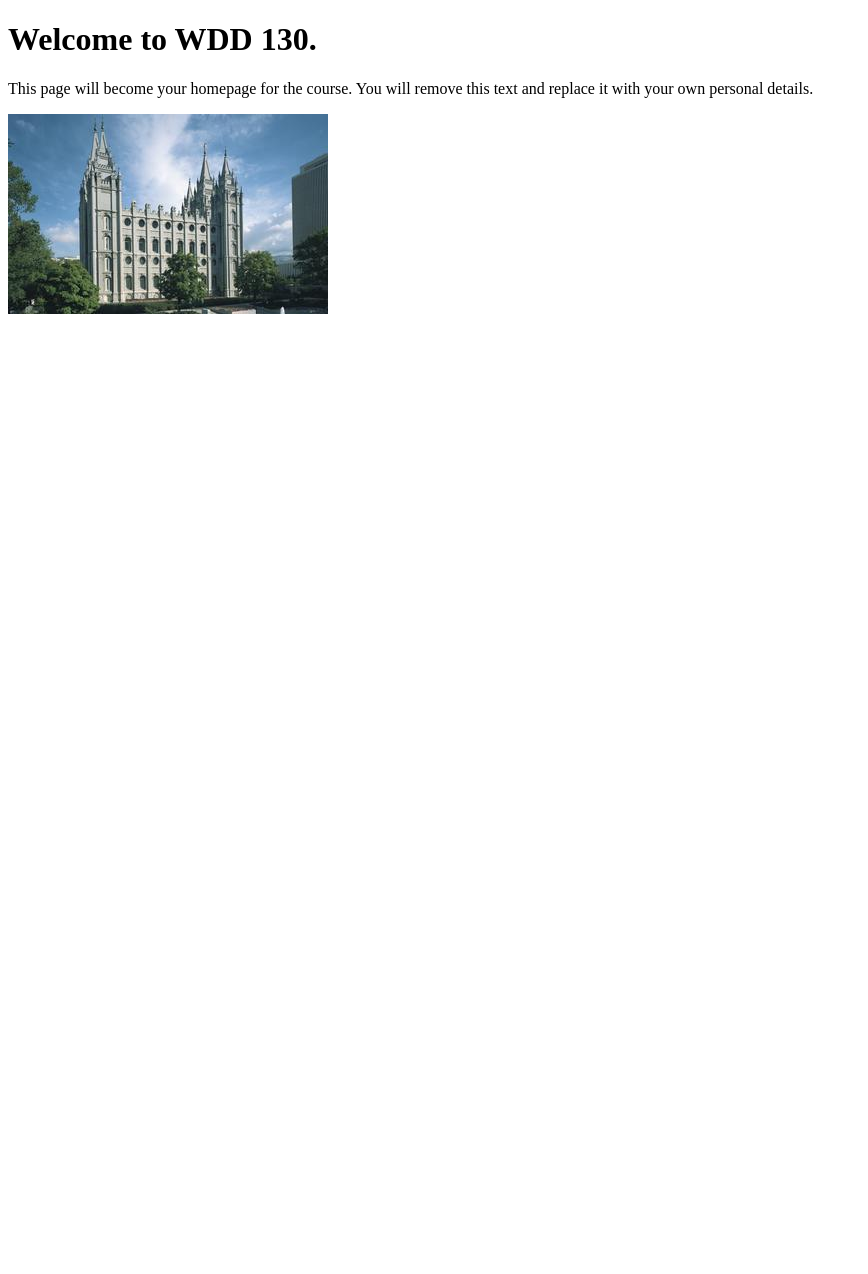
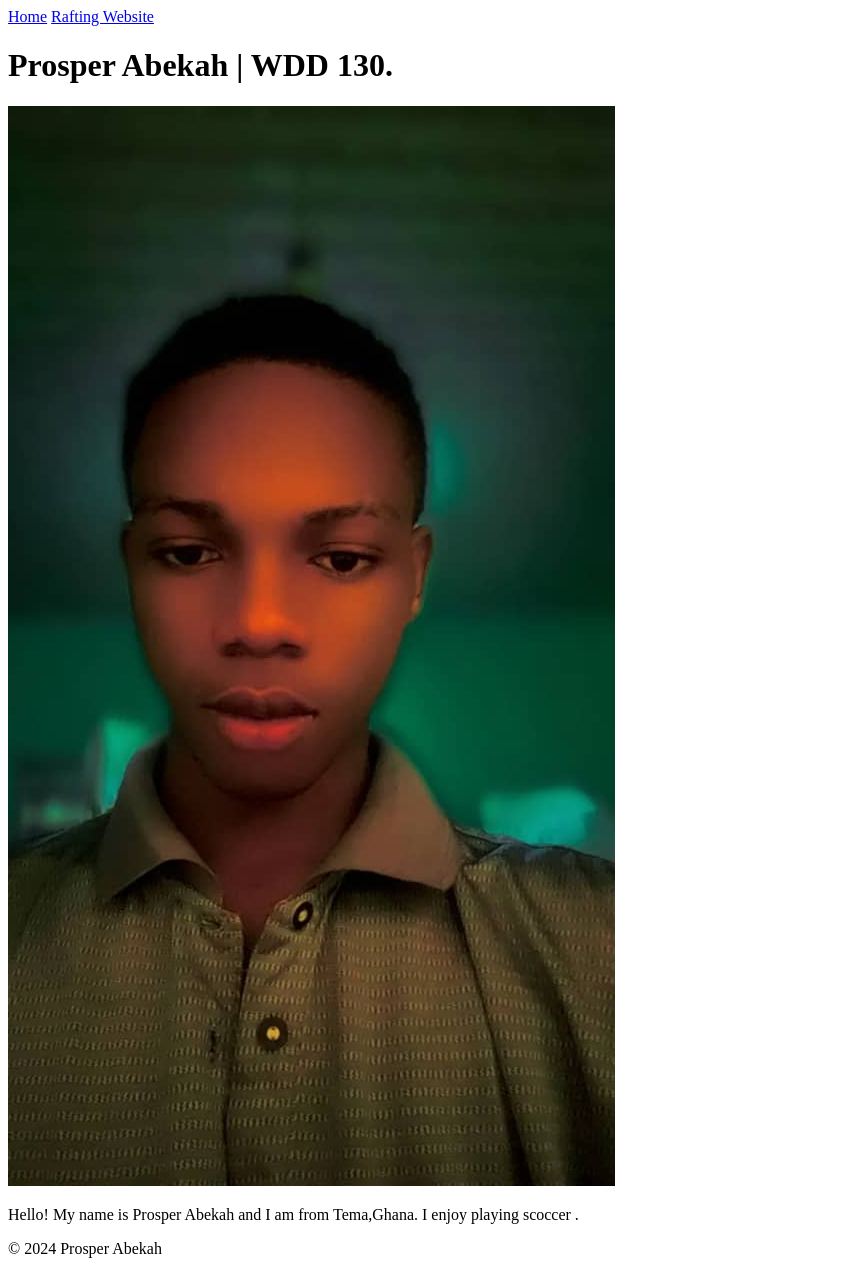
Before and after one commit to prosperabekah404-hash/wdd130, a plain HTML site: page index.html in a window 1280 px wide. Shown: the whole page, without its empty margins (0-868 px from the left). Before the commit the page ends 800 px from the top, so only its background shows below. Drawn offline with Linux system fonts and the light colour scheme.

Commit message:
setting up my profile

```diff
--- a/index.html
+++ b/index.html
@@ -3,12 +3,22 @@
 <head>
     <meta charset="UTF-8">
     <meta name="viewport" content="width=device-width, initial-scale=1.0">
-    <title>WDD 130 | Personal Homepage</title>
+    <title>[Prosper Abekah] WDD 130 | Personal Homepage</title>
 </head>
 <body>
-    <h1>Welcome to WDD 130.</h1>
-    <p>This page will become your homepage for the course. You will remove this text and replace it with your own personal details.</p>
-
-    <img src="images/salt-lake-temple.jpg" alt="The Salt Lake Temple.">
+    <header>
+        <nav>
+            <a href="#">Home</a>
+            <a href="wwr">Rafting Website</a>
+        </nav>
+    </header>
+<main>
+    <h1>Prosper Abekah | WDD 130.</h1>
+    <img src="images/profile.jpg" alt="profile.">
+    <p>Hello! My  name is Prosper Abekah and I am from Tema,Ghana. I enjoy playing scoccer .</p>
+</main>
+<footer>
+    <p>© 2024 Prosper Abekah</p>
+</footer>
 </body>
 </html>
```
Also changed, not shown: images/profile.jpg (added).
